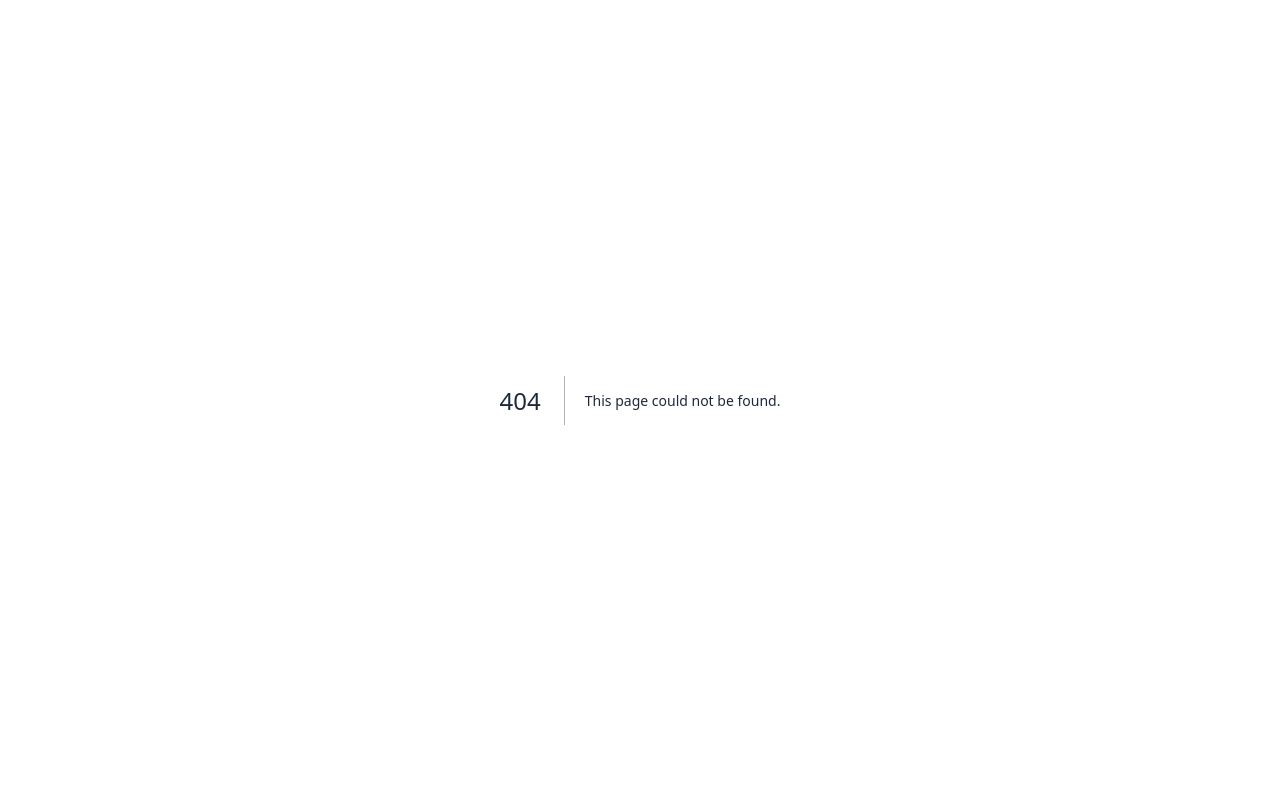
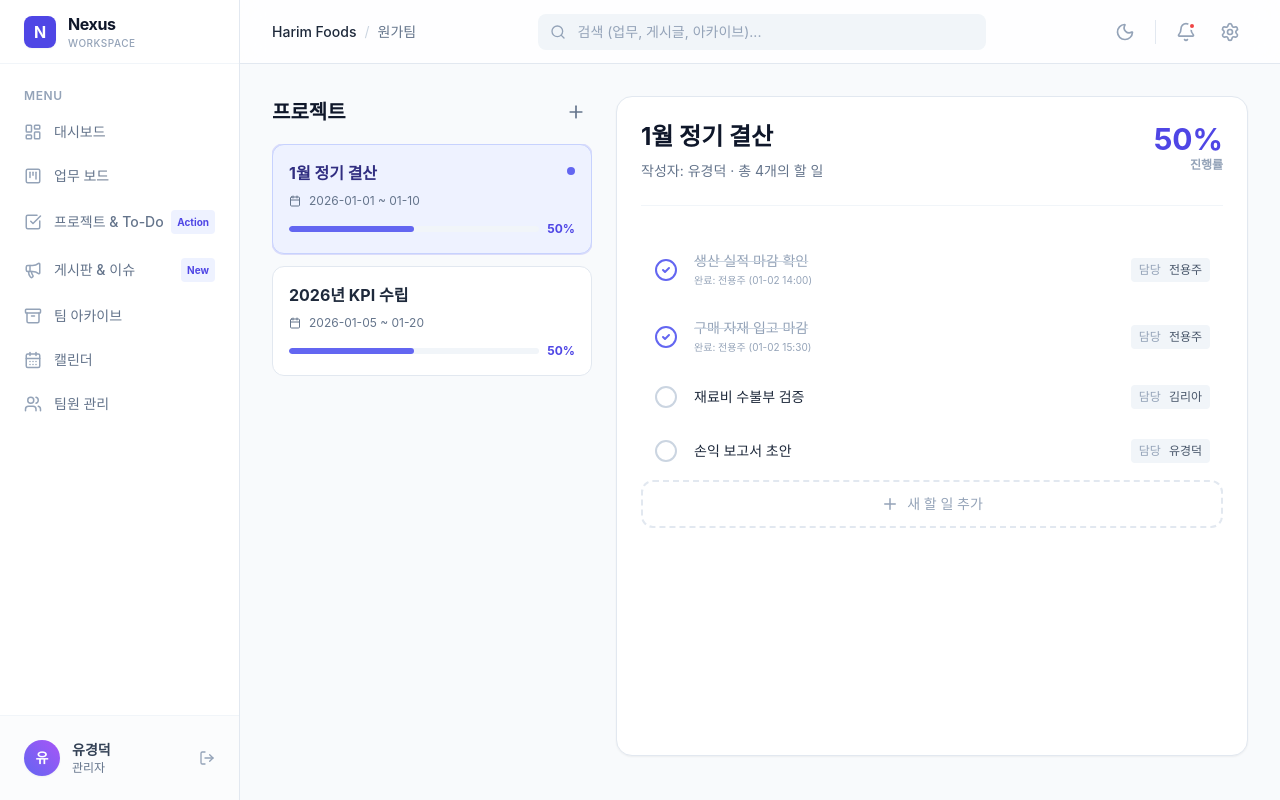
Before and after one commit to crusade153/harim-nexus-web, a Next.js app: page /main/todos in a window 1280 px wide. Before the commit this address had no page. Built offline with nearby package versions, Linux system fonts and the light colour scheme.

Commit message:
페이지분리

```diff
--- /dev/null
+++ b/app/main/archive/page.js
@@ -0,0 +1,34 @@
+'use client'
+import { useState, useEffect, useMemo } from 'react'
+import { useSearchParams } from 'next/navigation'
+import ArchivePage from '@/components/ArchivePage'
+import Skeleton from '@/components/Skeleton'
+import { getSampleData } from '@/lib/sheets'
+
+export default function ArchiveRoutePage() {
+  const searchParams = useSearchParams()
+  const searchTerm = searchParams.get('search') || ''
+  const [data, setData] = useState(null)
+  const [loading, setLoading] = useState(true)
+
+  const loadData = async () => {
+    setLoading(true)
+    await new Promise(r => setTimeout(r, 500))
+    setData(getSampleData())
+    setLoading(false)
+  }
+
+  useEffect(() => { loadData() }, [])
+
+  const filteredArchives = useMemo(() => {
+    if (!data) return []
+    if (!searchTerm.trim()) return data.archives
+    return data.archives.filter(a =>
+      a.제목.toLowerCase().includes(searchTerm.toLowerCase())
+    )
+  }, [data, searchTerm])
+
+  if (loading || !data) return <Skeleton />
+
+  return <ArchivePage archives={filteredArchives} onRefresh={loadData} />
+}
--- /dev/null
+++ b/app/main/layout.js
@@ -0,0 +1,16 @@
+import Sidebar from '@/components/Sidebar'
+import Header from '@/components/Header'
+
+export default function MainLayout({ children }) {
+  return (
+    <div className="min-h-screen flex bg-slate-50 dark:bg-slate-900 transition-colors duration-200">
+      <Sidebar />
+      <main className="flex-1 lg:ml-[240px] flex flex-col min-h-screen">
+        <Header />
+        <div className="flex-1 p-6 lg:p-8 max-w-[1920px] mx-auto w-full">
+          {children}
+        </div>
+      </main>
+    </div>
+  )
+}
--- /dev/null
+++ b/app/main/members/page.js
@@ -0,0 +1,30 @@
+'use client'
+import { useState, useEffect } from 'react'
+import MembersPage from '@/components/MembersPage'
+import Skeleton from '@/components/Skeleton'
+import { getSampleData } from '@/lib/sheets'
+
+export default function MembersRoutePage() {
+  const [data, setData] = useState(null)
+  const [loading, setLoading] = useState(true)
+
+  const loadData = async () => {
+    setLoading(true)
+    await new Promise(r => setTimeout(r, 500))
+    setData(getSampleData())
+    setLoading(false)
+  }
+
+  useEffect(() => { loadData() }, [])
+
+  if (loading || !data) return <Skeleton />
+
+  return (
+    <MembersPage
+      members={data.members}
+      tasks={data.tasks}
+      projects={data.projects}
+      onRefresh={loadData}
+    />
+  )
+}
--- /dev/null
+++ b/app/main/todos/page.js
@@ -0,0 +1,34 @@
+'use client'
+import { useState, useEffect, useMemo } from 'react'
+import { useSearchParams } from 'next/navigation'
+import TodoListPage from '@/components/TodoListPage'
+import Skeleton from '@/components/Skeleton'
+import { getSampleData } from '@/lib/sheets'
+
+export default function TodosRoutePage() {
+  const searchParams = useSearchParams()
+  const searchTerm = searchParams.get('search') || ''
+  const [data, setData] = useState(null)
+  const [loading, setLoading] = useState(true)
+
+  const loadData = async () => {
+    setLoading(true)
+    await new Promise(r => setTimeout(r, 500))
+    setData(getSampleData())
+    setLoading(false)
+  }
+
+  useEffect(() => { loadData() }, [])
+
+  const filteredProjects = useMemo(() => {
+    if (!data) return []
+    if (!searchTerm.trim()) return data.projects
+    return data.projects.filter(p =>
+      p.제목.toLowerCase().includes(searchTerm.toLowerCase())
+    )
+  }, [data, searchTerm])
+
+  if (loading || !data) return <Skeleton />
+
+  return <TodoListPage projects={filteredProjects} onRefresh={loadData} />
+}
--- a/app/page.js
+++ b/app/page.js
@@ -1,117 +1,5 @@
-'use client'
-import { useState, useEffect, useMemo } from 'react'
-import toast from 'react-hot-toast'
-import { AlertTriangle, RefreshCcw } from 'lucide-react'
-
-import Sidebar from '@/components/Sidebar'
-import Header from '@/components/Header'
-import Skeleton from '@/components/Skeleton'
-
-import Dashboard from '@/components/Dashboard'
-import KanbanBoard from '@/components/KanbanBoard'
-import TodoListPage from '@/components/TodoListPage'
-import ArchivePage from '@/components/ArchivePage'
-import CalendarPage from '@/components/CalendarPage'
-import MembersPage from '@/components/MembersPage'
-import BoardPage from '@/components/BoardPage'
-
-import { getSampleData } from '@/lib/sheets'
+import { redirect } from 'next/navigation'
 
 export default function Home() {
-  const [currentView, setCurrentView] = useState('dashboard')
-  const [searchTerm, setSearchTerm] = useState('')
-
-  const [data, setData] = useState({
-    currentUser: null,
-    members: [], tasks: [], projects: [], archives: [],
-    schedules: [], holidays: [], quickLinks: [], activities: [],
-    posts: []
-  })
-  const [loading, setLoading] = useState(true)
-  const [error, setError] = useState(null)
-
-  useEffect(() => { loadData() }, [])
-
-  const loadData = async () => {
-    try {
-      setLoading(true)
-      setError(null)
-      await new Promise(resolve => setTimeout(resolve, 500))
-      const sampleData = getSampleData()
-      setData(sampleData)
-    } catch (err) {
-      console.error(err)
-      setError('데이터를 불러오는 중 문제가 발생했습니다.')
-      toast.error('데이터 로드 실패')
-    } finally {
-      setLoading(false)
-    }
-  }
-
-  // 검색 로직 (Client-side Search)
-  const filteredData = useMemo(() => {
-    if (!searchTerm.trim()) return data
-
-    const lowerTerm = searchTerm.toLowerCase()
-
-    // 각 데이터 배열 필터링
-    return {
-      ...data,
-      tasks: data.tasks.filter(t => t.제목.toLowerCase().includes(lowerTerm) || t.담당자명.includes(lowerTerm)),
-      posts: data.posts.filter(p => p.제목.toLowerCase().includes(lowerTerm) || p.내용.toLowerCase().includes(lowerTerm)),
-      archives: data.archives.filter(a => a.제목.toLowerCase().includes(lowerTerm)),
-      projects: data.projects.filter(p => p.제목.toLowerCase().includes(lowerTerm))
-    }
-  }, [data, searchTerm])
-
-  const renderView = () => {
-    if (loading) return <Skeleton />
-
-    if (error) {
-      return (
-        <div className="h-[70vh] flex flex-col items-center justify-center text-slate-400">
-          <AlertTriangle size={48} className="mb-4 text-red-400" />
-          <h3 className="text-lg font-bold text-slate-700 dark:text-slate-300 mb-2">오류가 발생했습니다</h3>
-          <p className="text-sm mb-6">{error}</p>
-          <button onClick={loadData} className="btn-primary flex items-center gap-2">
-            <RefreshCcw size={16} /> 다시 시도
-          </button>
-        </div>
-      )
-    }
-
-    switch (currentView) {
-      case 'dashboard':
-        return <Dashboard data={filteredData} onRefresh={loadData} />
-      case 'kanban':
-        // ✅ [변경] archives 전달 (위키 연결용)
-        return <KanbanBoard tasks={filteredData.tasks} archives={filteredData.archives} onRefresh={loadData} />
-      case 'todos':
-        return <TodoListPage projects={filteredData.projects} onRefresh={loadData} />
-      case 'board':
-        return <BoardPage posts={filteredData.posts} currentUser={data.currentUser} onRefresh={loadData} />
-      case 'archive':
-        return <ArchivePage archives={filteredData.archives} onRefresh={loadData} />
-      case 'calendar':
-        // ✅ [변경] tasks 전달 (캘린더 연동용)
-        return <CalendarPage schedules={filteredData.schedules} tasks={filteredData.tasks} onRefresh={loadData} />
-      case 'members':
-        return <MembersPage members={data.members} tasks={data.tasks} projects={data.projects} onRefresh={loadData} />
-      default:
-        return <Dashboard data={filteredData} onRefresh={loadData} />
-    }
-  }
-
-  return (
-    <div className="min-h-screen flex bg-slate-50 dark:bg-slate-900 transition-colors duration-200">
-      <Sidebar currentView={currentView} onViewChange={setCurrentView} />
-
-      <main className="flex-1 lg:ml-[240px] flex flex-col min-h-screen">
-        <Header onSearchChange={setSearchTerm} />
-        <div className="flex-1 p-6 lg:p-8 max-w-[1920px] mx-auto w-full">
-          {renderView()}
-        </div>
-      </main>
-    </div>
-  )
+  redirect('/dashboard')
 }
--- a/components/Header.jsx
+++ b/components/Header.jsx
@@ -1,11 +1,18 @@
 'use client'
 import { useState, useEffect } from 'react'
+import { useRouter, useSearchParams } from 'next/navigation'
 import { Search, Bell, Settings, Moon, Sun } from 'lucide-react'
 
-// ✅ [변경] onSearchChange prop을 받아 검색어 입력 시 상위 컴포넌트로 전달
-export default function Header({ onSearchChange }) {
+export default function Header() {
   const [isDark, setIsDark] = useState(false)
+  const router = useRouter()
+  const searchParams = useSearchParams()
   const [searchValue, setSearchValue] = useState('')
+
+  // URL에서 초기 검색어 가져오기
+  useEffect(() => {
+    setSearchValue(searchParams.get('search') || '')
+  }, [searchParams])
 
   useEffect(() => {
     if (localStorage.getItem('theme') === 'dark' ||
@@ -30,11 +37,17 @@ export default function Header({ onSearchChange }) {
     }
   }
 
-  // ✅ [추가] 검색 핸들러
+  // ✅ [변경] URL 쿼리 업데이트
   const handleSearch = (e) => {
     const value = e.target.value
     setSearchValue(value)
-    if(onSearchChange) onSearchChange(value)
+
+    // URL 업데이트 (페이지 이동 없음, 쿼리만 변경)
+    if (value) {
+      router.push(`?search=${value}`)
+    } else {
+      router.push('?') // 검색어 삭제 시 쿼리 제거 (현재 페이지 유지)
+    }
   }
 
   return (
--- a/components/Sidebar.jsx
+++ b/components/Sidebar.jsx
@@ -1,18 +1,21 @@
 'use client'
 import { useState } from 'react'
+import Link from 'next/link'
+import { usePathname } from 'next/navigation'
 import { LayoutDashboard, KanbanSquare, CheckSquare, Archive, CalendarDays, Users, Menu, X, LogOut, Megaphone } from 'lucide-react'
 
-export default function Sidebar({ currentView, onViewChange }) {
+export default function Sidebar() {
   const [isMobileOpen, setIsMobileOpen] = useState(false)
+  const pathname = usePathname() // 현재 경로 확인
 
   const menuItems = [
-    { id: 'dashboard', name: '대시보드', icon: LayoutDashboard },
-    { id: 'kanban', name: '업무 보드', icon: KanbanSquare },
-    { id: 'todos', name: '프로젝트 & To-Do', icon: CheckSquare, badge: 'Action' },
-    { id: 'board', name: '게시판 & 이슈', icon: Megaphone, badge: 'New' }, // 메뉴 추가됨
-    { id: 'archive', name: '팀 아카이브', icon: Archive },
-    { id: 'calendar', name: '캘린더', icon: CalendarDays },
-    { id: 'members', name: '팀원 관리', icon: Users },
+    { id: 'dashboard', name: '대시보드', icon: LayoutDashboard, path: '/dashboard' },
+    { id: 'kanban', name: '업무 보드', icon: KanbanSquare, path: '/kanban' },
+    { id: 'todos', name: '프로젝트 & To-Do', icon: CheckSquare, badge: 'Action', path: '/todos' },
+    { id: 'board', name: '게시판 & 이슈', icon: Megaphone, badge: 'New', path: '/board' },
+    { id: 'archive', name: '팀 아카이브', icon: Archive, path: '/archive' },
+    { id: 'calendar', name: '캘린더', icon: CalendarDays, path: '/calendar' },
+    { id: 'members', name: '팀원 관리', icon: Users, path: '/members' },
   ]
 
   return (
@@ -21,7 +24,6 @@ export default function Sidebar({ currentView, onViewChange }) {
         {isMobileOpen ? <X size={20} /> : <Menu size={20} />}
       </button>
 
-      {/* 다크모드 대응 클래스 추가 */}
       <aside className={`
         fixed inset-y-0 left-0 z-40 w-[240px] bg-white dark:bg-slate-900 border-r border-slate-200 dark:border-slate-800 flex flex-col
         transform transition-transform duration-300 ease-in-out
@@ -38,12 +40,13 @@ export default function Sidebar({ currentView, onViewChange }) {
         <nav className="flex-1 px-3 py-6 space-y-1 overflow-y-auto">
           <p className="px-3 mb-2 text-xs font-semibold text-slate-400 uppercase tracking-wider">Menu</p>
           {menuItems.map((item) => {
-            const isActive = currentView === item.id
+            const isActive = pathname === item.path
             const Icon = item.icon
             return (
-              <button
+              <Link
                 key={item.id}
-                onClick={() => { onViewChange(item.id); setIsMobileOpen(false); }}
+                href={item.path}
+                onClick={() => setIsMobileOpen(false)}
                 className={`
                   w-full flex items-center justify-between px-3 py-2.5 rounded-lg text-sm font-medium transition-all group
                   ${isActive
@@ -57,7 +60,7 @@ export default function Sidebar({ currentView, onViewChange }) {
                   <span>{item.name}</span>
                 </div>
                 {item.badge && <span className="bg-indigo-50 dark:bg-indigo-900/30 text-indigo-600 dark:text-indigo-400 text-[10px] px-1.5 py-0.5 rounded font-bold">{item.badge}</span>}
-              </button>
+              </Link>
             )
           })}
         </nav>
```
Also changed, not shown: app/main/board/page.js (added), app/main/calendar/page.js (added), app/main/dashboard/page.js (added), app/main/kanban/page.js (added).
